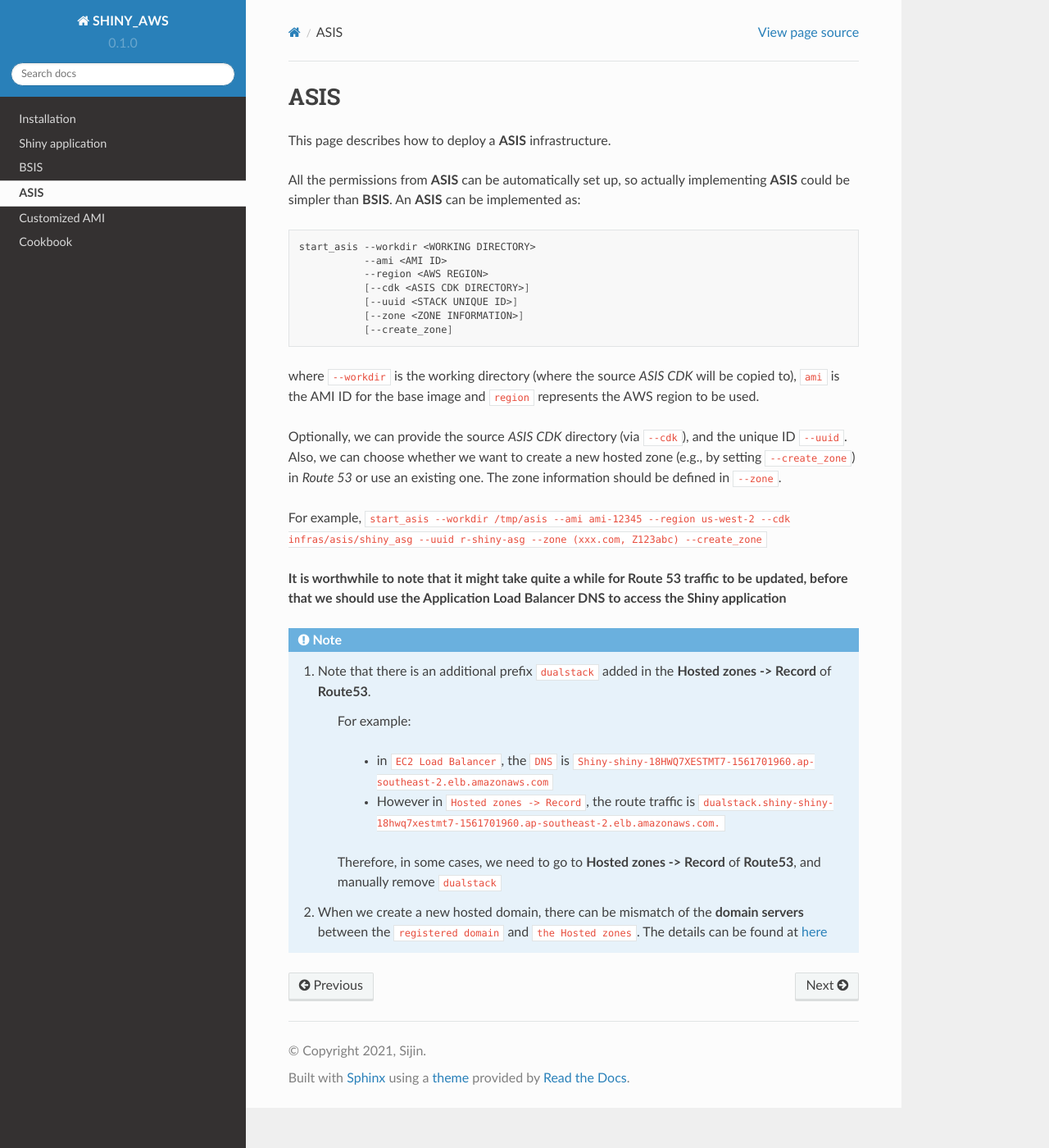
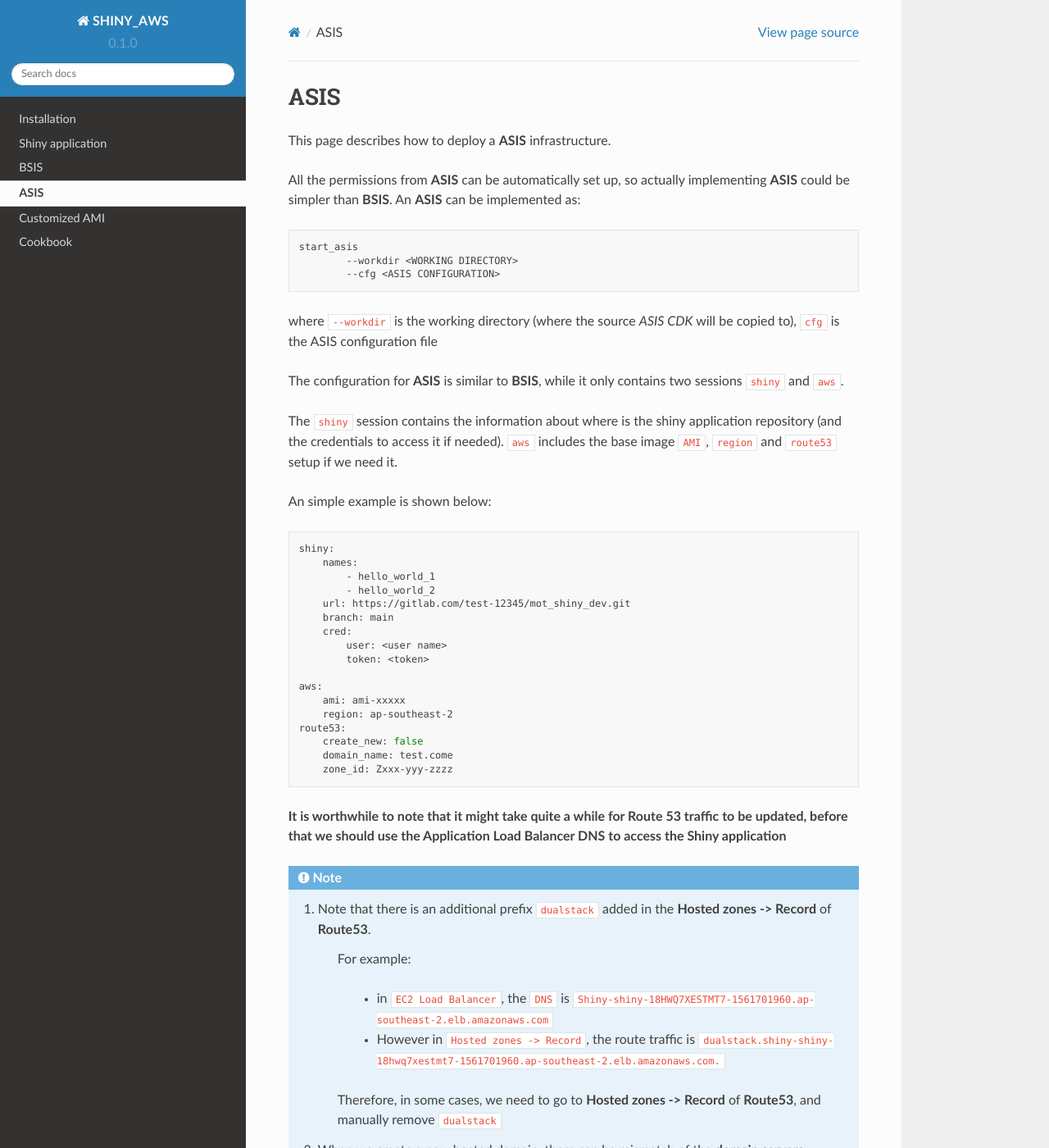
Before and after one commit to jzanetti/shiny_aws, a Sphinx documentation site: the page built from doc/source/ASIS.rst, in a window 1280 px wide and 1400 px high. Shown: the whole window at 82% size. Built offline with Sphinx 7.4.7 and the Read the Docs theme 2.0.0, drawn with Linux system fonts in a browser that asks for light colours.

Commit message:
update doc

```diff
--- a/doc/source/ASIS.rst
+++ b/doc/source/ASIS.rst
@@ -8,22 +8,39 @@ An **ASIS** can be implemented as:
 
 .. code-block:: bash
 
-   start_asis --workdir <WORKING DIRECTORY>
-              --ami <AMI ID>
-              --region <AWS REGION>
-              [--cdk <ASIS CDK DIRECTORY>]
-              [--uuid <STACK UNIQUE ID>]
-              [--zone <ZONE INFORMATION>]
-              [--create_zone]
+    start_asis
+            --workdir <WORKING DIRECTORY>
+            --cfg <ASIS CONFIGURATION>
 
-where ``--workdir`` is the working directory (where the source `ASIS CDK` will be copied to), ``ami`` is the AMI ID for the base image
-and ``region`` represents the AWS region to be used.
 
-Optionally, we can provide the source `ASIS CDK` directory (via ``--cdk``), and the unique ID ``--uuid``.
-Also, we can choose whether we want to create a new hosted zone (e.g., by setting ``--create_zone``) in `Route 53` or use an existing one.
-The zone information should be defined in ``--zone``.
+where ``--workdir`` is the working directory (where the source `ASIS CDK` will be copied to), ``cfg`` is the ASIS configuration file
 
-For example, ``start_asis --workdir /tmp/asis --ami ami-12345 --region us-west-2 --cdk infras/asis/shiny_asg --uuid r-shiny-asg --zone (xxx.com, Z123abc) --create_zone``
+The configuration for **ASIS** is similar to **BSIS**, while it only contains two sessions ``shiny`` and ``aws``.
+
+The ``shiny`` session contains the information about where is the shiny application repository (and the credentials to access it if needed).
+``aws`` includes the base image ``AMI``, ``region`` and ``route53`` setup if we need it.
+
+An simple example is shown below:
+
+.. code-block:: bash
+
+    shiny:
+        names:
+            - hello_world_1
+            - hello_world_2
+        url: https://gitlab.com/test-12345/mot_shiny_dev.git
+        branch: main
+        cred:
+            user: <user name>
+            token: <token>
+
+    aws:
+        ami: ami-xxxxx
+        region: ap-southeast-2
+    route53:
+        create_new: false
+        domain_name: test.come
+        zone_id: Zxxx-yyy-zzzz
 
 **It is worthwhile to note that it might take quite a while for Route 53 traffic to be updated, before that we should use the Application Load Balancer DNS to access the Shiny application**
 
--- a/doc/source/BSIS.rst
+++ b/doc/source/BSIS.rst
@@ -71,8 +71,10 @@ For **aws**, we need to provide usual AWS configurations such as ``VPC``, ``subn
                DeleteOnTermination: true
                VolumeSize: 15
 
+Configuration (user):
+^^^^^^^^^^^
 
-Note that we will have to provide a few **user** defined parameters:
+We will have to provide a few **user** defined parameters:
 
 .. code-block:: bash
 
```
